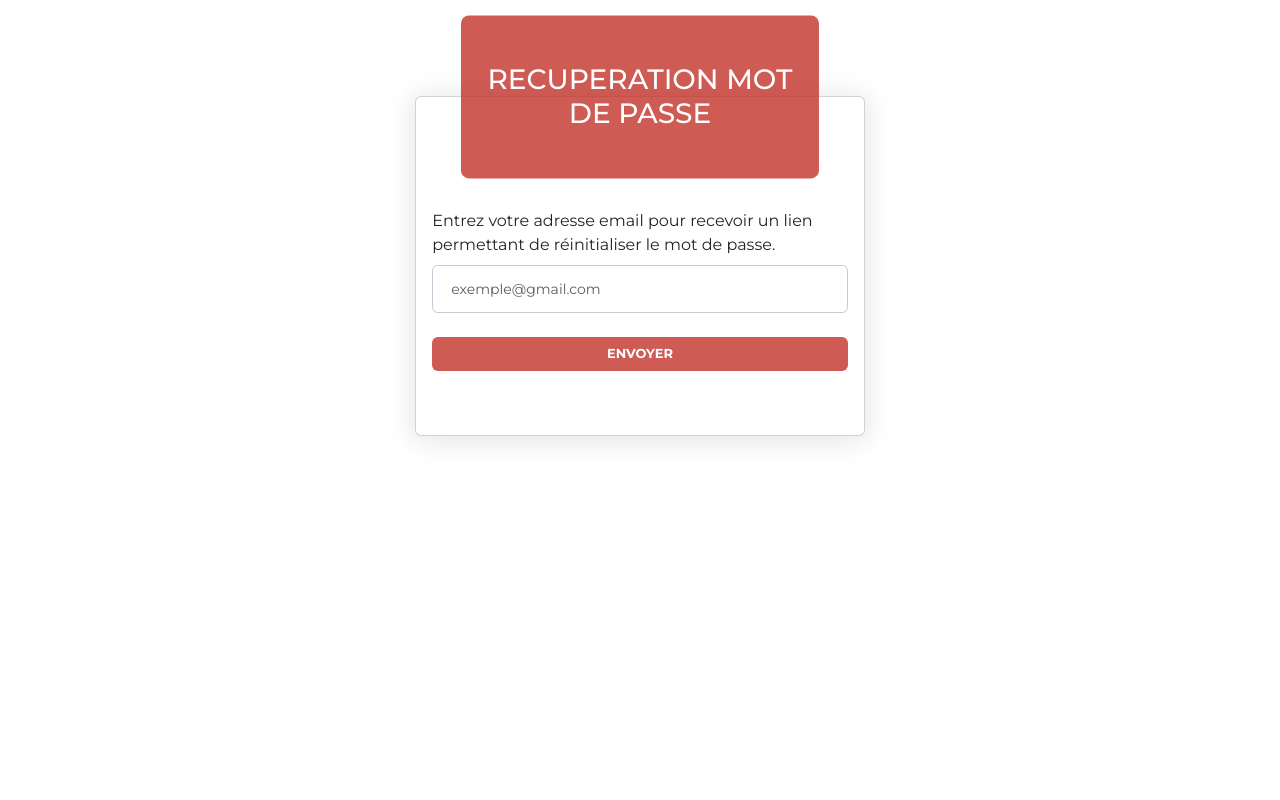
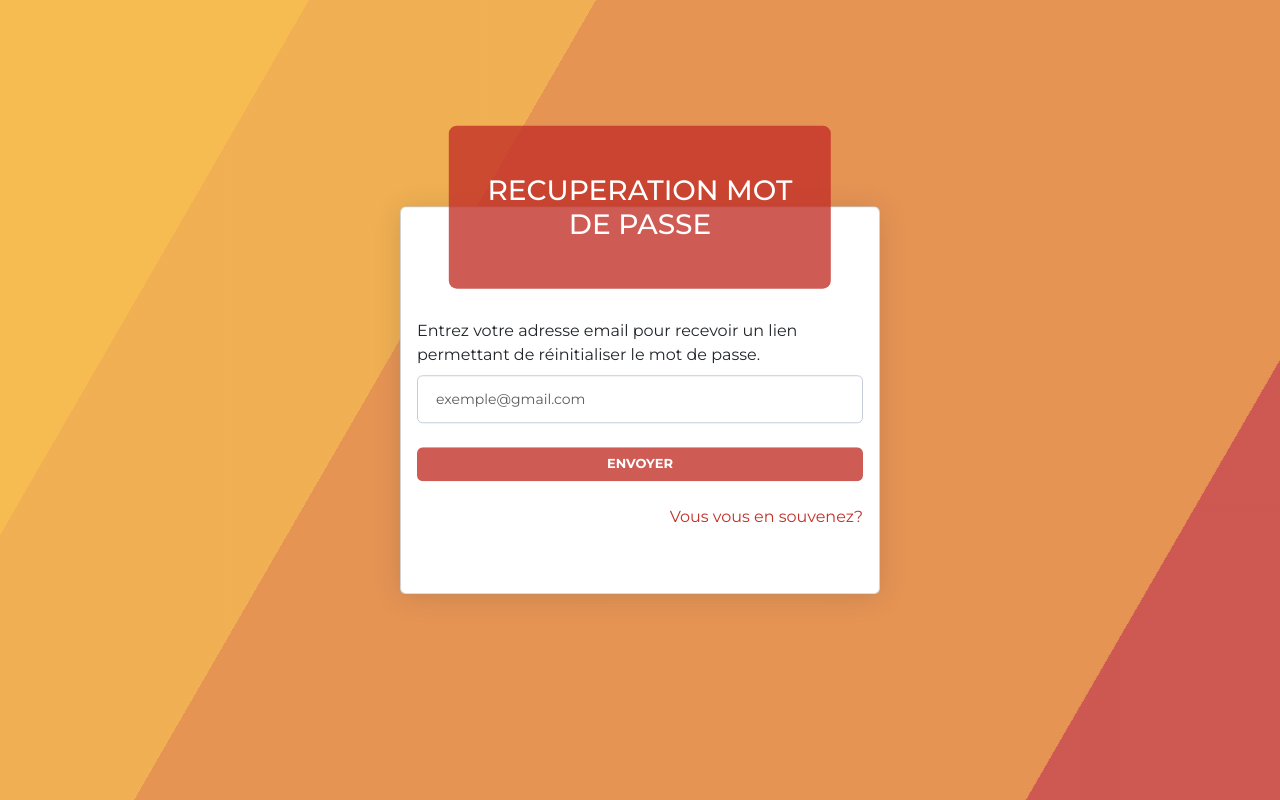
Before and after one commit to yerrymina1195/Tache21, a React (Create React App) app: page /f in a window 1280 px wide. Built offline with nearby package versions, Linux system fonts and the light colour scheme.

Commit message:
Integration Connexion-Mot de passe oublie

```diff
--- a/src/pages/pageConnexion/Connexion.jsx
+++ b/src/pages/pageConnexion/Connexion.jsx
@@ -69,7 +69,7 @@ const Connexion = () => {
               <div className="row mt-4">
                 <div className="col-md-6"></div>
                 <div className="col-md-6 text-end">
-                  <Link to={'/f'} className="text-decoration-none fw-bold text-couleur1">
+                  <Link to={'/f'} className="text-decoration-none  text-couleur1">
                     Mot de passe oublié?
                   </Link>
                 </div>
--- a/src/pages/pageConnexion/ForgetPassword.jsx
+++ b/src/pages/pageConnexion/ForgetPassword.jsx
@@ -1,7 +1,7 @@
 import React , { useState } from "react";
 import "bootstrap/dist/css/bootstrap.min.css";
 import { RiFacebookLine } from "react-icons/ri";
-import { FcGoogle } from "react-icons/fc";
+import { BiSolidChevronLeftSquare } from "react-icons/bi";
 import "./Ma.css";
 import InputLabel from "../pageConnexion/InputLabel";
 import MaButton from "../pageConnexion/MaButton";
@@ -29,14 +29,24 @@ const ForgetPassword = () => {
   };
 
   return (
-    <div className="container-fluid p-5 back" style={{ height: "700px" }}>
-      <div className="container-fluid mt-5 largeur1" style={{ width: "40%" }}>
-        <div className="card relative">
+
+
+
+
+
+
+<div>
+      <div class="mabg"></div>
+      <div class="mabg mabg2"></div>
+      <div class="mabg mabg3"></div>
+      <div class="macontent">
+        <div className="card relative bgma">
           <div className="container text-white">
             <div className="bg1 text-center fw-bold rounded-3 pt-5 card-title position-absolute start-50 translate-middle p-4">
               <h3 className="mb-4">RECUPERATION MOT DE PASSE</h3>
             </div>
           </div>
+          {/*  */}
           <div className="card-body mt-5">
             <form className="mb-5 mt-5" onSubmit={handleResetPassword}>
               <div className="">
@@ -48,11 +58,26 @@ const ForgetPassword = () => {
                   value={email}
                   onChange={(e) => setEmail(e.target.value)} />
               </div>
+              <div className="row mt-4">
+                <div className="col-md-6"></div>
+                <div className="col-md-6 text-end" >
+                  <a href="#" className="text-decoration-none text-couleur1">
+                   Vous vous en souvenez? </a>
+                </div>
+              </div>
             </form>
           </div>
         </div>
       </div>
     </div>
+
+
+
+
+
+
+
+
   );
 };
 
```
